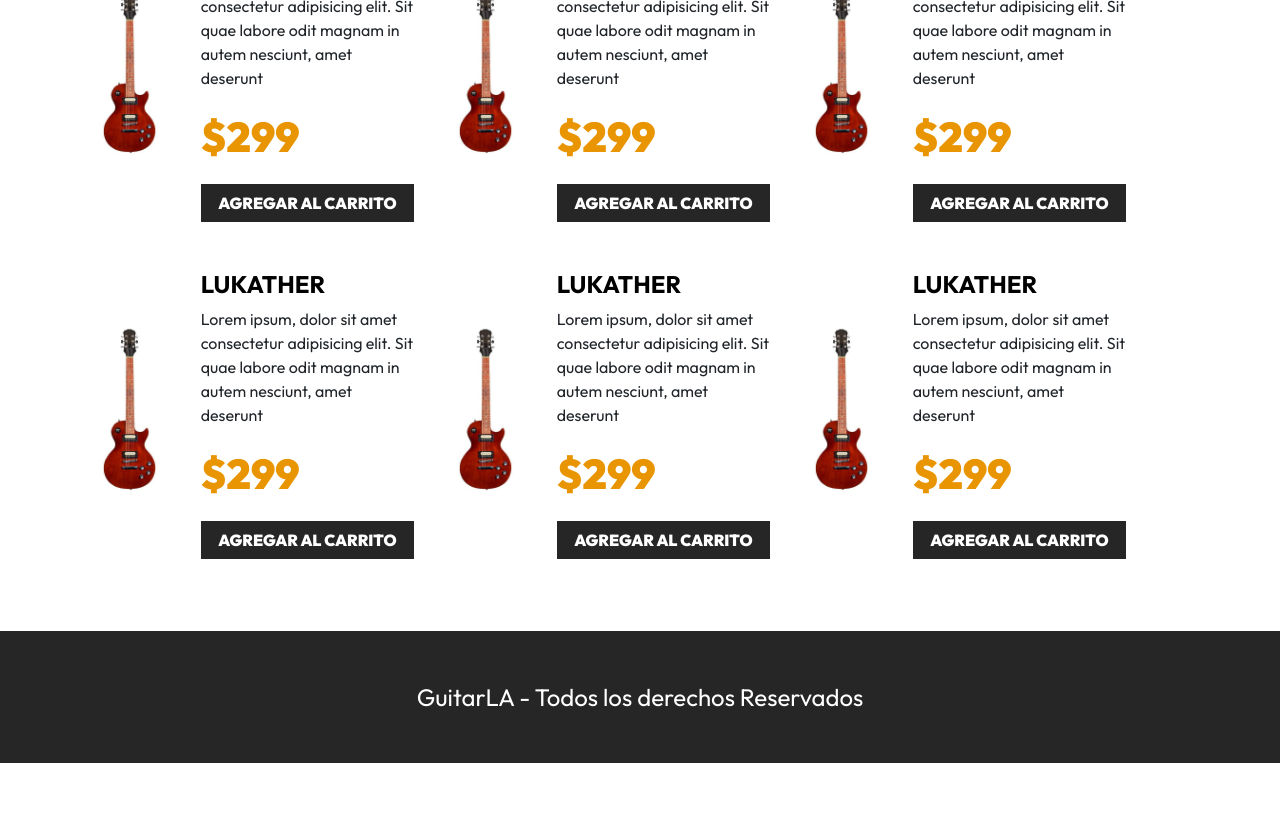
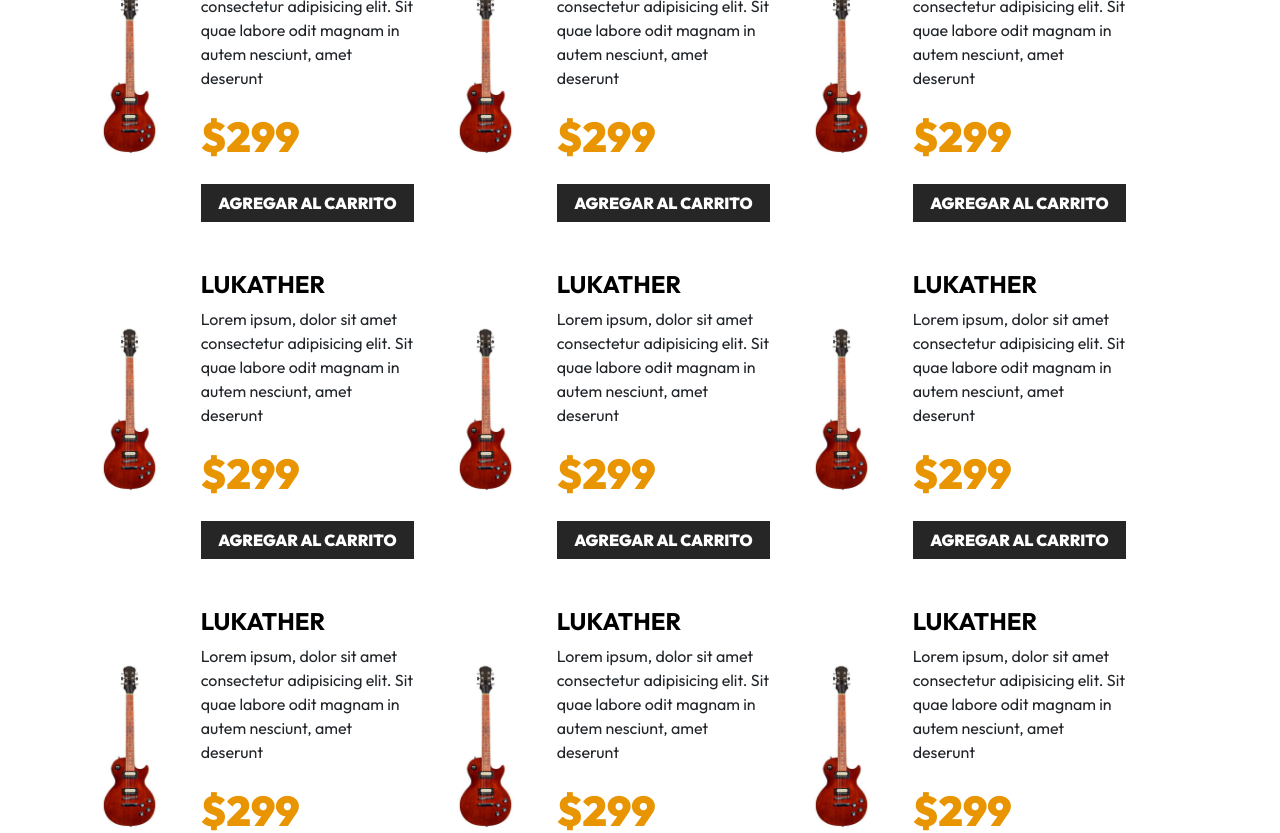
Before and after one commit to tatatadlisixti4/guitarla, a React (Vite) app: page / in a window 1280 px wide. Shown: the part 770-1603 px from the top of the page. Before the commit the page ends 1533 px from the top, so only its background shows below. Built offline with nearby package versions, Linux system fonts and the light colour scheme.

Commit message:
Iterando sobre los productos en react

```diff
--- a/src/App.jsx
+++ b/src/App.jsx
@@ -18,15 +18,12 @@ function App() {
             <h2 className="text-center">Nuestra Colección</h2>
 
             <div className="row mt-5">
-                <Guitar />
-                <Guitar />
-                <Guitar />
-                <Guitar />
-                <Guitar />
-                <Guitar />
-                <Guitar />
-                <Guitar />
-                <Guitar />
+                {data.map(()=> {
+                    return (
+                        <Guitar />
+                    )
+                })}
+
             </div>
         </main>
 
```
